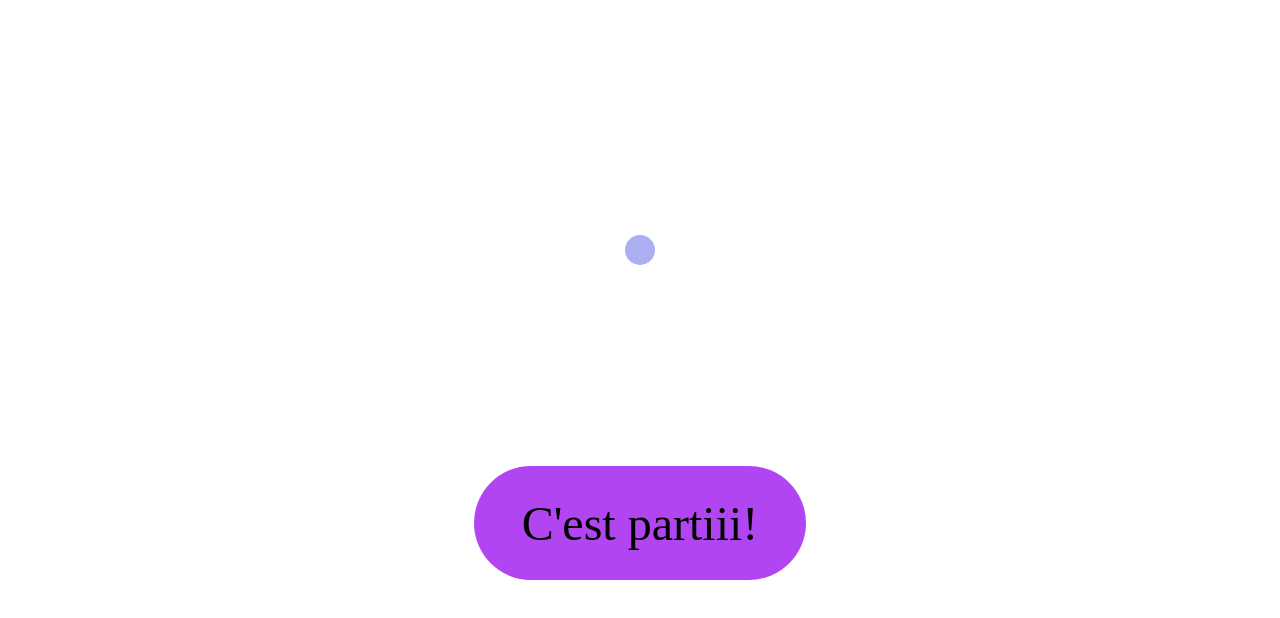
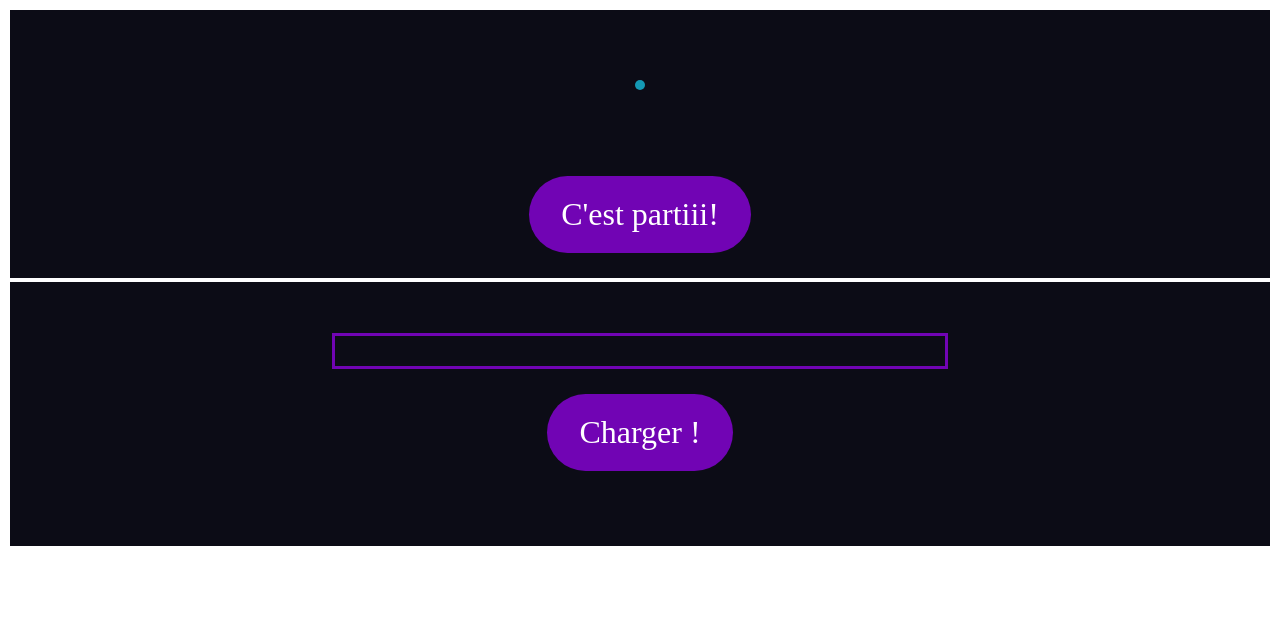
Before and after one commit to Agrael88/OC-css-animation, a website: page index.html in a window 1280 px wide. Drawn offline with Linux system fonts and the light colour scheme.

Commit message:
Amélioration présentation des fichiers et exercice barre chargement finit

```diff
--- a/index.html
+++ b/index.html
@@ -7,10 +7,16 @@
     </head>
     <body>
         <div class="container">
-            <div class="btn">
+            <div class="btn btn__1">
                 C'est partiii!
             </div>
             <div class="ball"></div>
         </div>
+        <div class="container">
+            <div class="btn btn__2">Charger !</div>
+            <div class="progress">
+                <div class="progress__bar"></div>
+            </div>
+        </div>
     </body>
 </html>
--- /dev/null
+++ b/sass/exercices/_ex1.scss
@@ -0,0 +1,17 @@
+.btn {
+  &__1 {
+    &:active + .ball{
+        transform: scale(1.4);
+    }
+  }
+}
+.ball {
+  margin: 25px;
+  width: $ball-size;
+  height: $ball-size;
+  background: $cd-secondary;
+  margin-bottom: 1rem;
+  border-radius: $ball-size * 0.5;
+  transform: scale(0.1);
+  transition: transform 3000ms;
+}
--- /dev/null
+++ b/sass/exercices/_ex2.scss
@@ -0,0 +1,29 @@
+.btn {
+    &__2 {
+        &:active {
+            & + .progress {
+                & > .progress__bar {
+                    transform: scaleX(1);
+                }
+            }
+        }
+    }
+}
+
+.progress {
+    display: flex;
+    justify-content: center;
+    align-items: center;
+    border: 3px solid $cd-primary;
+    width: 600px;
+    height: 20px;
+    padding: 5px;
+    &__bar {
+        width: 600px;
+        height: 20px;
+        background-color: $cd-secondary;
+        transform-origin: 0% 50%;
+        transform: scaleX(0);
+        transition: transform 2000ms cubic-bezier(.16,0,.16,.99);
+    }
+}
--- a/sass/main.scss
+++ b/sass/main.scss
@@ -1,34 +1,4 @@
-body .container {
-  display: flex;
-  flex-direction: column-reverse;
-  justify-content: center;
-  align-items: center;
-  margin: 50px;
-}
-
-
-$cd-primary: #9702edbb;
-$cd-secondary: #3d48e270;
-$ball-size: 300px;
-
-.btn {
-  margin: 50px;
-  background: $cd-primary;
-  font-size: 3rem;
-  cursor: pointer;
-  padding: 1.85rem 3rem;
-  border-radius: 10rem;
-  &:active + .ball{
-      transform: scale(1.0);
-  }
-}
-.ball {
-  margin: 50px;
-  width: $ball-size;
-  height: $ball-size;
-  background: $cd-secondary;
-  margin-bottom: 1rem;
-  border-radius: $ball-size * 0.5;
-  transform: scale(0.1);
-  transition: transform 4000ms;
-}
+@import "utils/variable";
+@import "utils/body";
+@import "exercices/ex1";
+@import "exercices/ex2";
--- /dev/null
+++ b/sass/utils/_body.scss
@@ -0,0 +1,24 @@
+body {
+    display: flex;
+    flex-direction: column;
+    color: white;
+  }
+
+  .container {
+    display: flex;
+    flex-direction: column-reverse;
+    justify-content: center;
+    align-items: center;
+    min-height: 33vh;
+    background-color: rgb(12, 12, 22);
+    border: 2px solid white;
+  }
+
+  .btn {
+    margin: 25px;
+    background: $cd-primary;
+    font-size: 2rem;
+    cursor: pointer;
+    padding: 1.25rem 2rem;
+    border-radius: 5rem;
+  }
--- /dev/null
+++ b/sass/utils/_variable.scss
@@ -0,0 +1,3 @@
+$cd-primary: #9702edbb;
+$cd-secondary: #17cff0b9;
+$ball-size: 100px;
```
Also changed, not shown: public/style.css, 1 other file.
